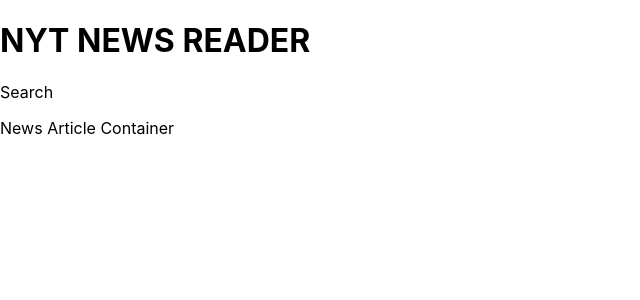
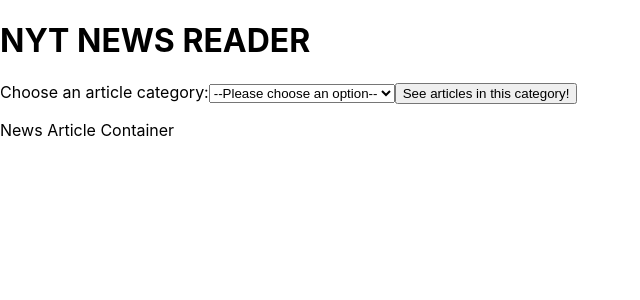
Before and after one commit to raz-joan/take-home-nyt-news-reader, a React (Create React App) app: page / in a window 1280 px wide. Shown: the top 300 px of the page, without its empty margins (0-640 px from the left). Built offline with nearby package versions, Linux system fonts and the light colour scheme; a web font is replaced by a local one.

Commit message:
Build out select search bar

```diff
--- a/src/components/App/App.js
+++ b/src/components/App/App.js
@@ -11,13 +11,17 @@
   //     .then(data => console.log('response:', data))
   // }, [])
 
+  const sendRequest = (category) => {
+   console.log('category sent to App: ', category)
+  }
+
   return (
     <div className="App">
       <header className="App-header">
         <h1>NYT NEWS READER</h1>
       </header>
       <main>
-        <Search />
+        <Search sendRequest={sendRequest}/>
         <NewsArticlesContainer />
       </main>
     </div>
--- a/src/components/Search/Search.js
+++ b/src/components/Search/Search.js
@@ -1,11 +1,53 @@
-import React from 'react'
+import React, {useState} from 'react'
 import './Search.css'
 
-const Search = () => {
+const Search = ({ sendRequest }) => {
+
+  const [category, setCategory] = useState('')
+
+  const handleChange = (event) => {
+    setCategory(event.target.value)
+  }
+
+  const handleSubmit = (event) => {
+    event.preventDefault()
+    console.log('search button clicked with category: ', category)
+    sendRequest(category)
+  }
+
   return (
-    <div>
-      <p>Search</p>
-    </div>
+    <form>
+      <label htmlFor="category-select">Choose an article category:</label>
+      <select name="categories" id="category-select" onChange={e => handleChange(e)}>
+        <option value="">--Please choose an option--</option>
+        <option value="arts">Arts</option>
+        <option value="automobiles">Automobiles</option>
+        <option value="books">Books</option>
+        <option value="business">Business</option>
+        <option value="fashion">Fashion</option>
+        <option value="food">Food</option>
+        <option value="health">Health</option>
+        <option value="home">Home</option>
+        <option value="insider">Insider</option>
+        <option value="magazine">Magazine</option>
+        <option value="movies">Movies</option>
+        <option value="nyregion">NY Region</option>
+        <option value="obituaries">Obituaries</option>
+        <option value="opinion">Opinion</option>
+        <option value="politics">Politics</option>
+        <option value="realestate">Real Estate</option>
+        <option value="science">Science</option>
+        <option value="sports">Sports</option>
+        <option value="sundayreview">Sunday Review</option>
+        <option value="technology">Technology</option>
+        <option value="theater">Theater</option>
+        <option value="travel">Travel</option>
+        <option value="upshot">Upshot</option>
+        <option value="us">U.S.</option>
+        <option value="world">World</option>
+      </select>
+      <button onClick={e => {handleSubmit(e)}}>See articles in this category!</button>
+    </form>
   )
 }
 
```
